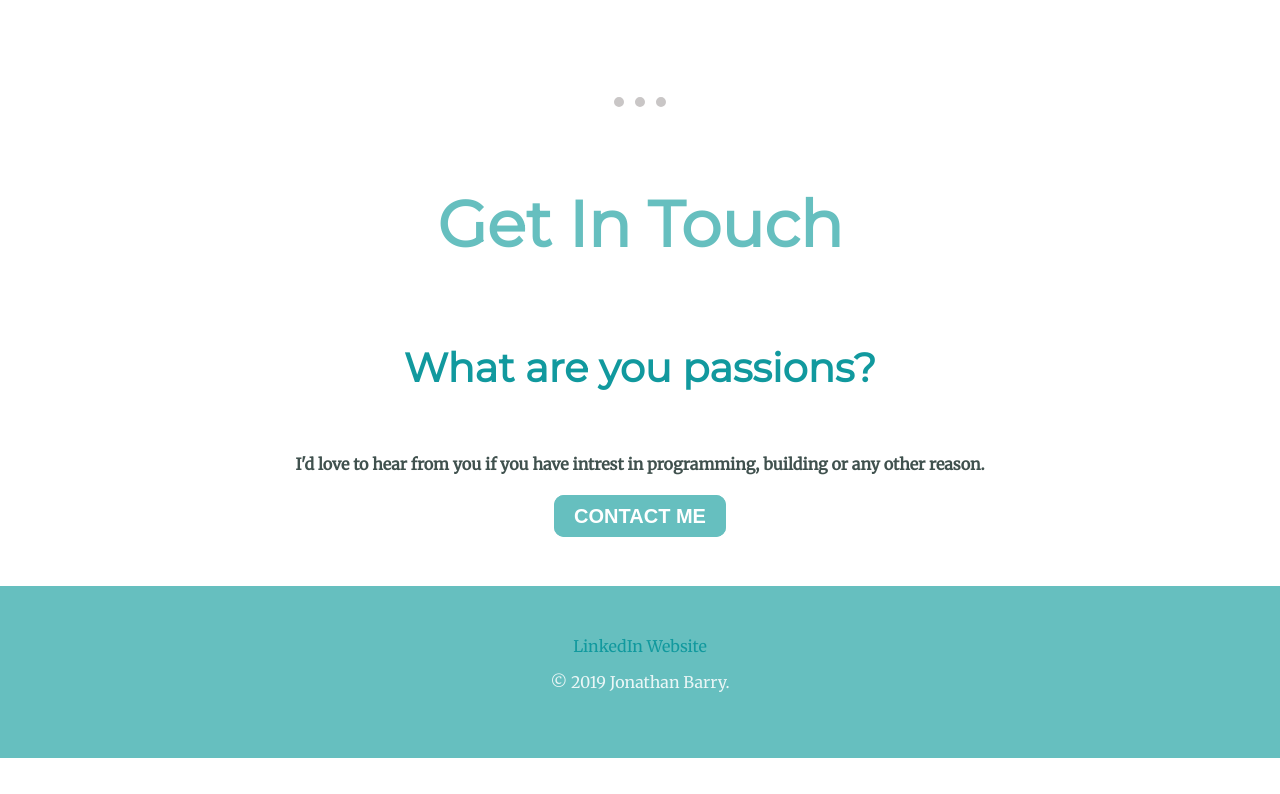
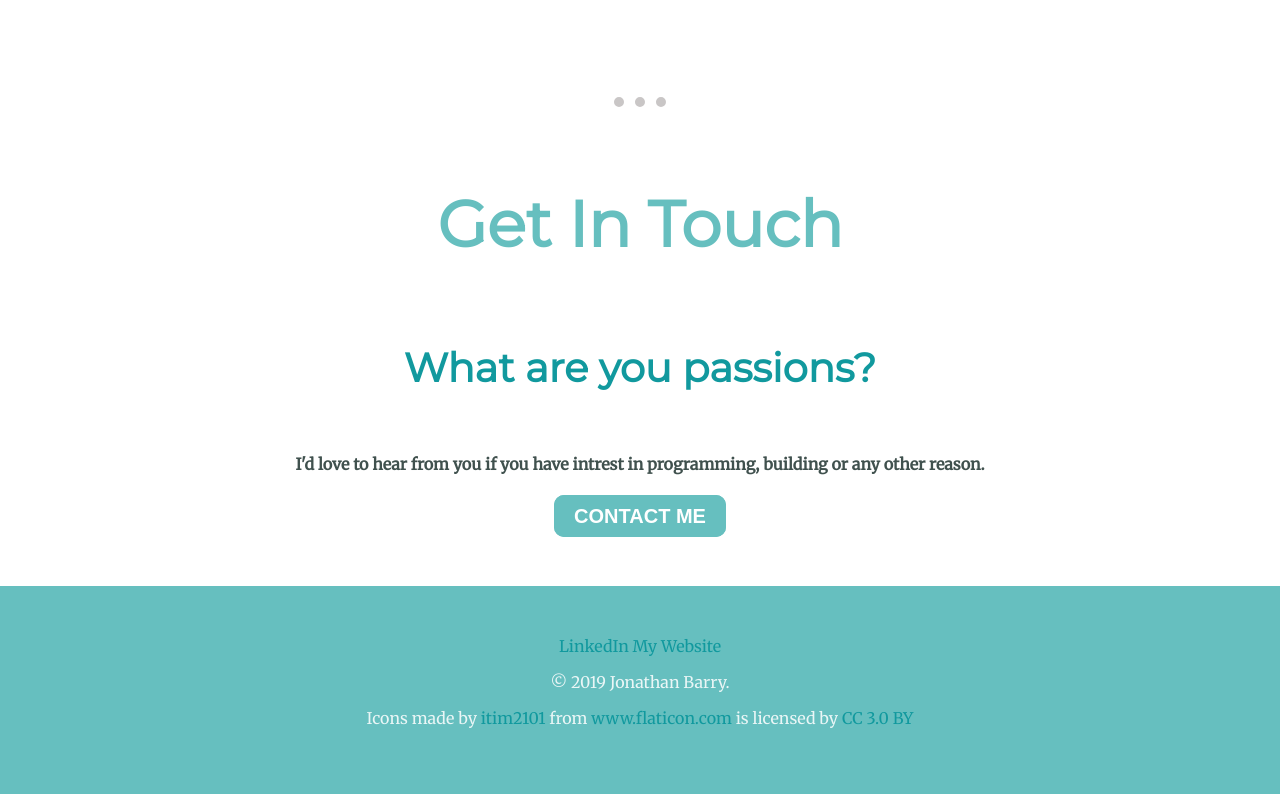
Before and after one commit to JohnnyBarry/cv, a plain HTML site: page index.html in a window 1280 px wide. Shown: the part 2441-3235 px from the top of the page. Before the commit the page ends 3199 px from the top, so only its background shows below. Drawn offline with Linux system fonts and the light colour scheme.

```diff
--- a/index.html
+++ b/index.html
@@ -61,11 +61,11 @@
 
   <div class="bottom-container">
     <a class="footer-link" href="https://www.linkedin.com/in/jonathan-barry-08137b40/">LinkedIn</a>
-    <a class="footer-link" href="https://www.appbrewery.co/">Website</a>
+    <a class="footer-link" href="https://johnnybarry.github.io/cv/">My Website</a>
     <p>© 2019 Jonathan Barry.</p>
-    <!-- <p>Icons made by <a href="https://www.flaticon.com/authors/itim2101" title="itim2101">itim2101</a> from <a href="https://www.flaticon.com/"
+    <p>Icons made by <a href="https://www.flaticon.com/authors/itim2101" title="itim2101">itim2101</a> from <a href="https://www.flaticon.com/"
         title="Flaticon">www.flaticon.com</a> is licensed by <a href="http://creativecommons.org/licenses/by/3.0/"
-        title="Creative Commons BY 3.0" target="_blank">CC 3.0 BY</a></p> -->
+        title="Creative Commons BY 3.0" target="_blank">CC 3.0 BY</a></p>
   </div>
 
 </body>
```
